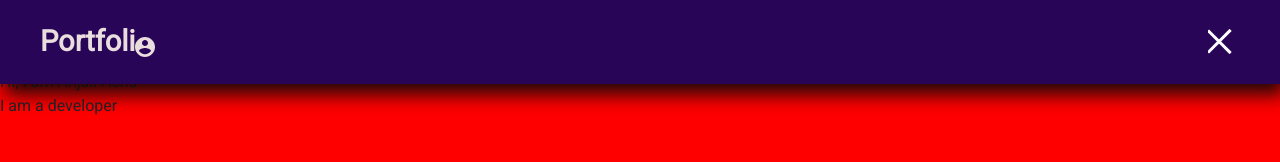
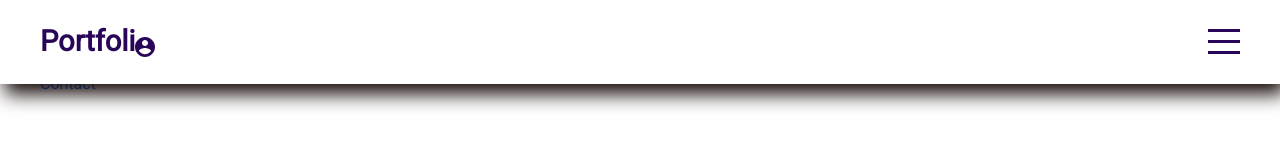
Before and after one commit to anjaliasha123/react-portfolio, a React (Create React App) app: page / in a window 1280 px wide. Shown: the top 162 px of the page. Built offline with nearby package versions, Linux system fonts and the light colour scheme.

Commit message:
menu component

```diff
--- a/src/App.js
+++ b/src/App.jsx
@@ -5,12 +5,16 @@ import Technical from "./components/technical/Technical";
 import Achievements from "./components/achievements/Achievements";
 import Contact from "./components/contact/Contact";
 import Survey from "./components/survey/Survey";
+import Menu from "./components/menu/Menu";
 import "/src/App.scss";
+import { useState } from "react";
 
 export default function App() {
+  const [menuOpen, setMenuOpen] = useState(false);
   return (
     <div className="app">
-      <Topbar />
+      <Topbar menuOpen={menuOpen} setMenuOpen={setMenuOpen} />
+      <Menu />
       <div className="sections">
         hsdadsa
         <Portfolio />
--- /dev/null
+++ b/src/components/menu/Menu.jsx
@@ -0,0 +1,24 @@
+import "./Menu.scss";
+
+const Menu = () => {
+  return (
+    <div className="menu">
+      <ul>
+        <li>
+          <a href="#intro">About</a>
+        </li>
+        <li>
+          <a href="#tech">Skills</a>
+        </li>
+        <li>
+          <a href="#sur">Experiences</a>
+        </li>
+        <li>
+          <a href="contact">Contact</a>
+        </li>
+      </ul>
+    </div>
+  );
+};
+
+export default Menu;
--- a/src/components/topbar/Topbar.js
+++ b/src/components/topbar/Topbar.js
@@ -2,9 +2,9 @@ import React from "react";
 import "./Topbar.scss";
 import { AccountCircle } from "@material-ui/icons";
 
-const Topbar = () => {
+const Topbar = ({ menuOpen, setMenuOpen }) => {
   return (
-    <div className="topbar active">
+    <div className={"topbar " + (menuOpen && "active")}>
       <div className="wrapper">
         <div className="left">
           <a href="#intro" className="logo">
@@ -15,7 +15,7 @@ const Topbar = () => {
           </div>
         </div>
         <div className="right">
-          <div className="hamburger">
+          <div className="hamburger" onClick={() => setMenuOpen(!menuOpen)}>
             <span className="line1"></span>
             <span className="line2"></span>
             <span className="line3"></span>
--- a/src/components/topbar/Topbar.scss
+++ b/src/components/topbar/Topbar.scss
@@ -9,6 +9,7 @@
   z-index: 2;
   padding: 10px;
   box-shadow: 5px 10px 18px #160909;
+  transition: all 1s ease;
 
   .wrapper{
     padding: 10px 30px;
@@ -57,7 +58,7 @@
   }
   &.active{
     background-color: $mainColor;
-    color: rgb(233, 221, 221);
+    color: rgb(255, 255, 255);
     .wrapper{
       .left{
         .logo{
```
Also changed, not shown: src/components/menu/Menu.scss (added).
